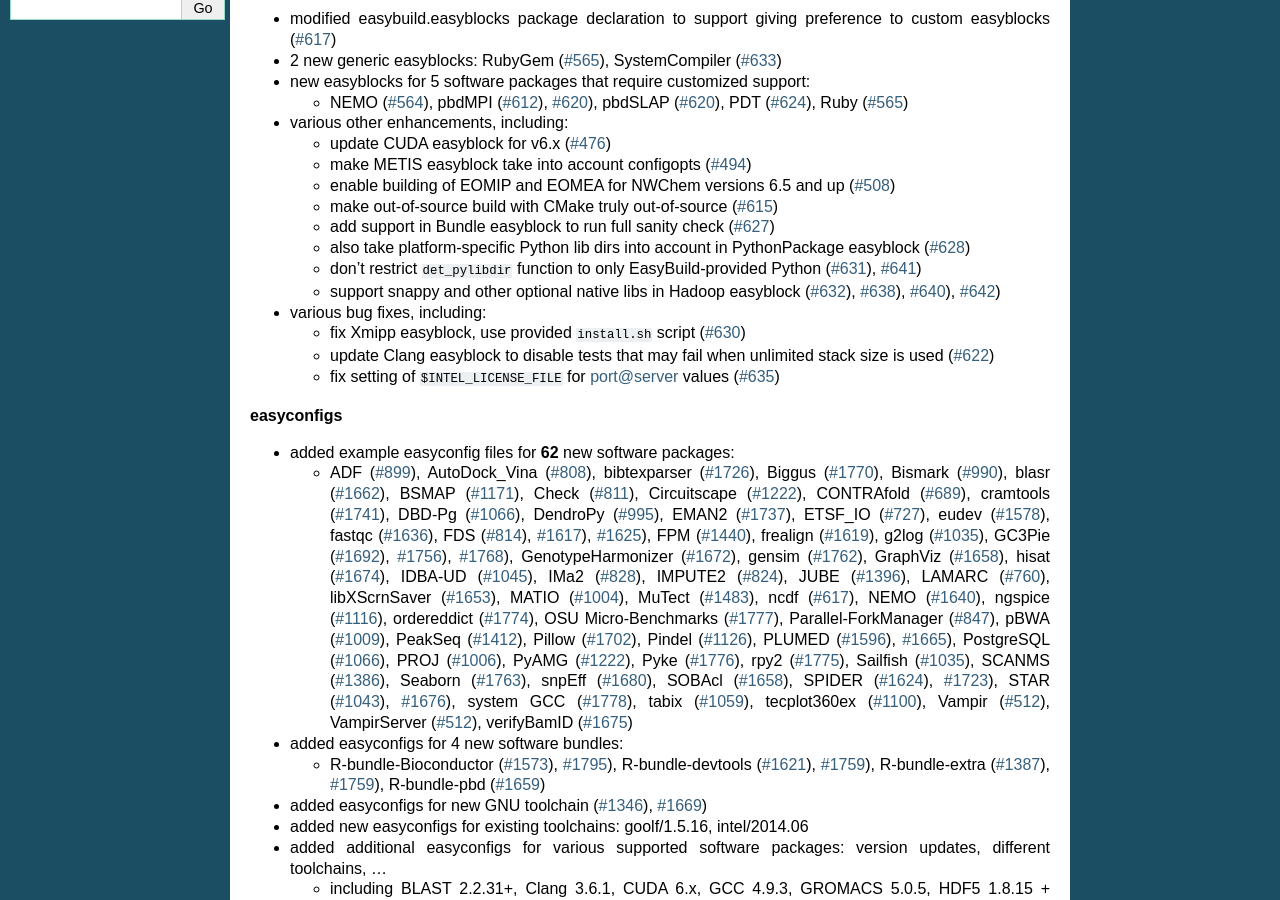
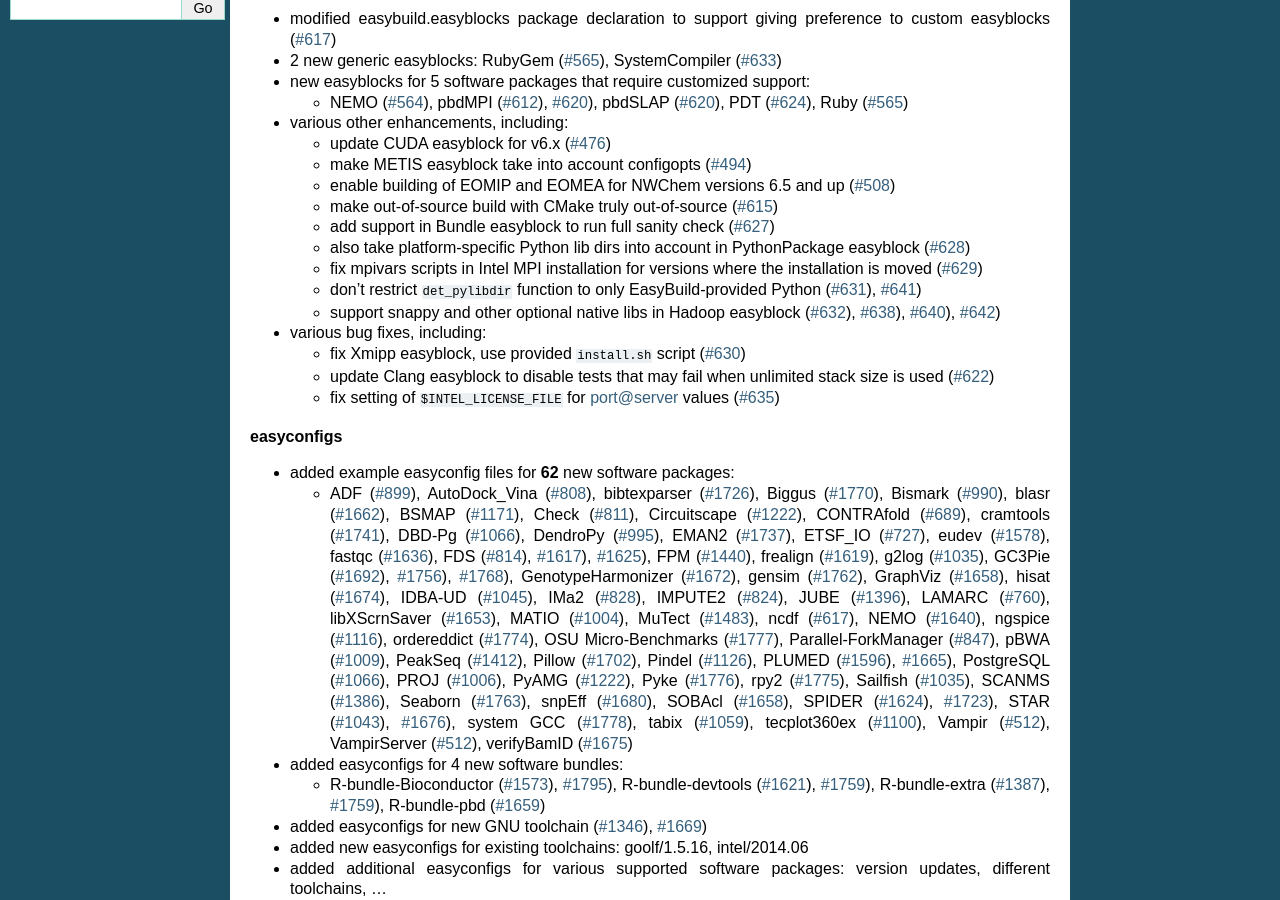
Before and after one commit to easybuilders/easybuild, a Sphinx documentation site: the page built from docs/Release_notes.rst, in a window 1280 px wide and 900 px high, scrolled down 1017 px. Built offline with Sphinx 7.4.7, drawn with Linux system fonts in a browser that asks for light colours.

Commit message:
add missing entry for easyblocks PR #629 in release notes

```diff
--- a/docs/Release_notes.rst
+++ b/docs/Release_notes.rst
@@ -70,6 +70,7 @@
   * make out-of-source build with CMake truly out-of-source (`#615 <https://github.com/hpcugent/easybuild-easyblocks/pull/615>`_)
   * add support in Bundle easyblock to run full sanity check (`#627 <https://github.com/hpcugent/easybuild-easyblocks/pull/627>`_)
   * also take platform-specific Python lib dirs into account in PythonPackage easyblock (`#628 <https://github.com/hpcugent/easybuild-easyblocks/pull/628>`_)
+  * fix mpivars scripts in Intel MPI installation for versions where the installation is moved (`#629 <https://github.com/hpcugent/easybuild-easyblocks/pull/629>`_)
   * don't restrict ``det_pylibdir`` function to only EasyBuild-provided Python (`#631 <https://github.com/hpcugent/easybuild-framework/pull/631>`_), `#641 <https://github.com/hpcugent/easybuild-framework/pull/641>`_)
   * support snappy and other optional native libs in Hadoop easyblock (`#632 <https://github.com/hpcugent/easybuild-framework/pull/632>`_), `#638 <https://github.com/hpcugent/easybuild-framework/pull/638>`_), `#640 <https://github.com/hpcugent/easybuild-framework/pull/640>`_), `#642 <https://github.com/hpcugent/easybuild-framework/pull/642>`_)
 
```
